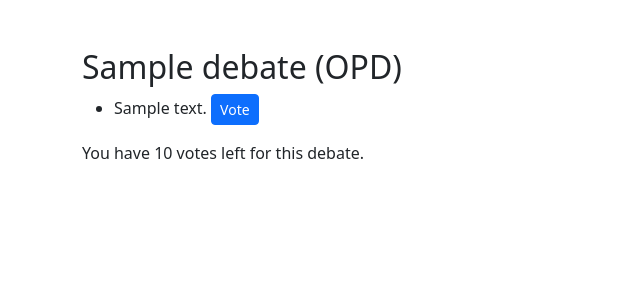
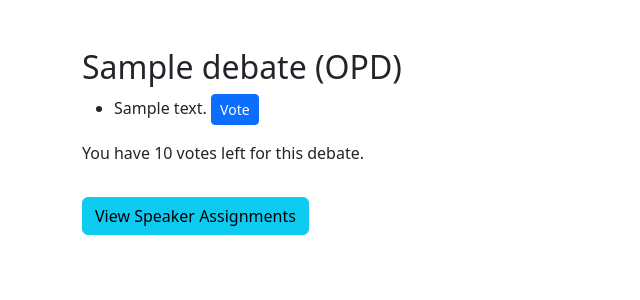
Before and after one commit to Sentexi/DCS-app, a Flask app: template app/templates/main/debate.html in a window 1280 px wide. Shown: the part 56-356 px from the top of the page, without its empty margins (0-640 px from the left). Run offline with Flask 3, Linux system fonts and the light colour scheme; tables that the repository leaves empty hold one stand-in row (values such as "Sample post"); the template is opened without the code that fills it: values that come from a table or form of the project are taken from there, most other values are stand-ins (such as "Sample title", 1, 10 or a date in 2020).

Commit message:
added a button I guess

```diff
--- a/app/templates/main/debate.html
+++ b/app/templates/main/debate.html
@@ -34,4 +34,7 @@
   </ul>
   <a href="{{ url_for('main.dashboard') }}" class="btn btn-link">Back to dashboard</a>
 {% endif %}
+{% if current_user.is_admin or slots_by_room %}
+  <a href="{{ url_for('main.debate_assignments', debate_id=debate.id) }}" class="btn btn-info mt-3">View Speaker Assignments</a>
+{% endif %}
 {% endblock %}
```
